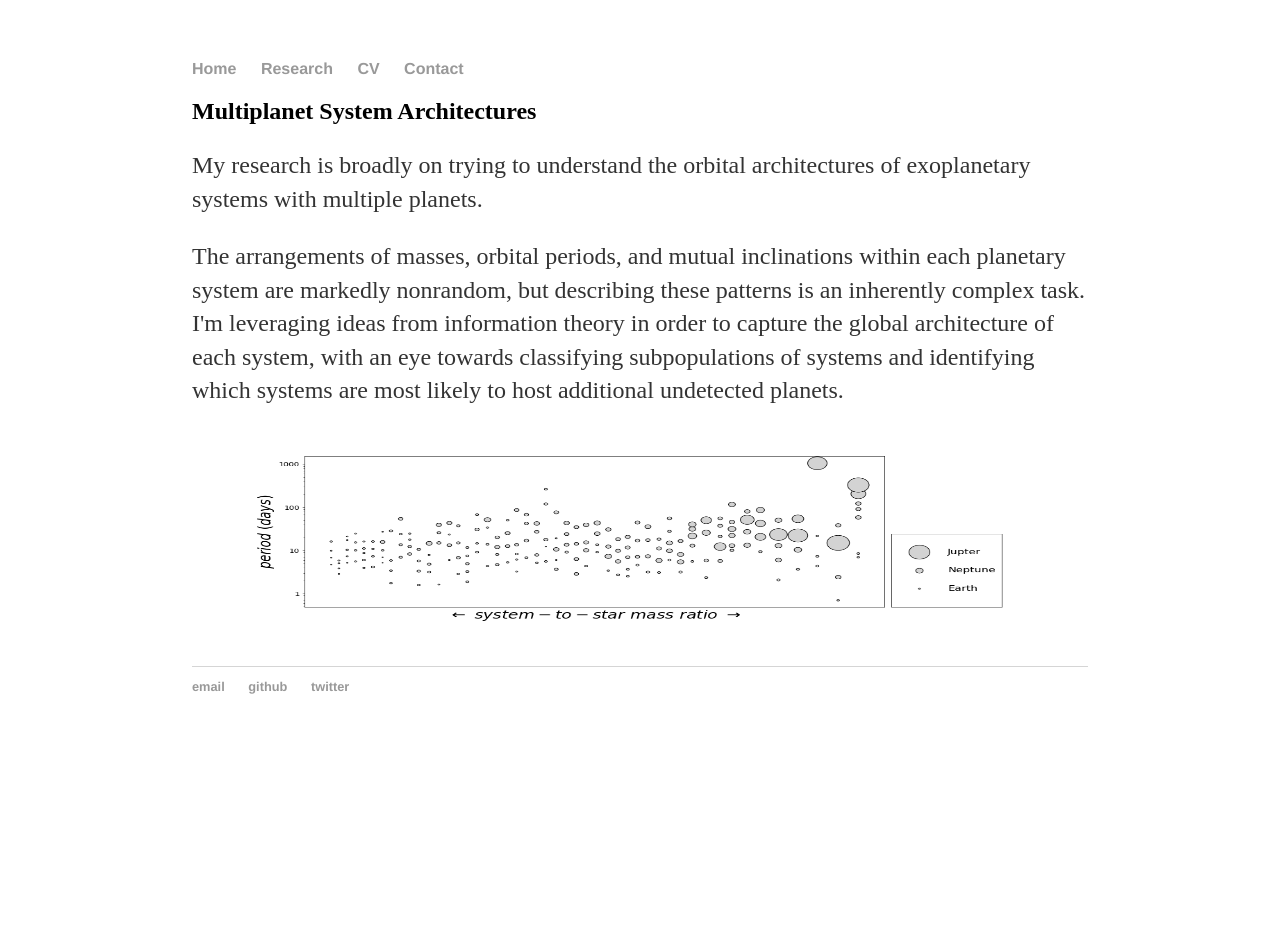
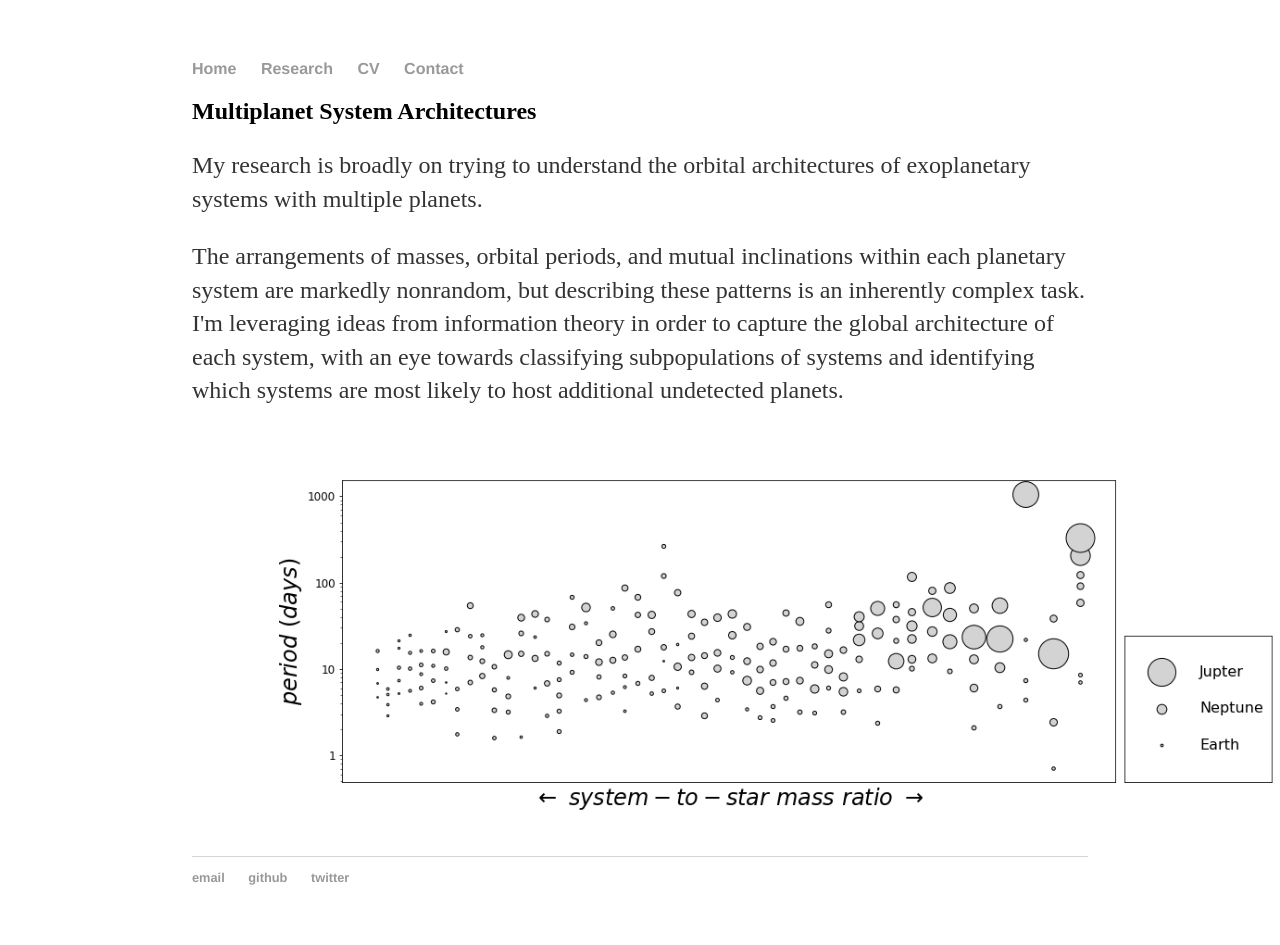
Before and after one commit to gjgilbert/gjgilbert.github.io, a Jekyll site: the page built from research/index.html, in a window 1280 px wide. Built offline with Jekyll 4.4.1, drawn with Linux system fonts in a browser that asks for light colours; before the commit the page ends 900 px from its top, so only the background shows below that.

Commit message:
Update index.html

```diff
--- a/research/index.html
+++ b/research/index.html
@@ -6,5 +6,5 @@ title: Greg Gilbert - Research
 	<h2>Multiplanet System Architectures</h2>
 	<p>My research is broadly on trying to understand the orbital architectures of exoplanetary systems with multiple planets.</p>
 	<p>The arrangements of masses, orbital periods, and mutual inclinations within each planetary system are markedly nonrandom, but describing these patterns is an inherently complex task. I'm leveraging ideas from information theory in order to capture the global architecture of each system, with an eye towards classifying subpopulations of systems and identifying which systems are most likely to host additional undetected planets.</p>
-	<p><img src="gallery.png" width="900", height="200"></p>
+	<p><img src="gallery.png" width="1200", height="400", align="center"></p>
 </div><!-- /.blurb -->
```
